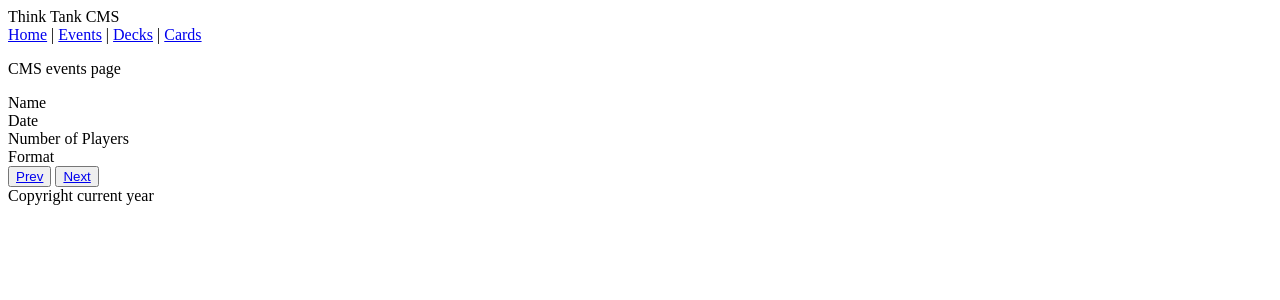
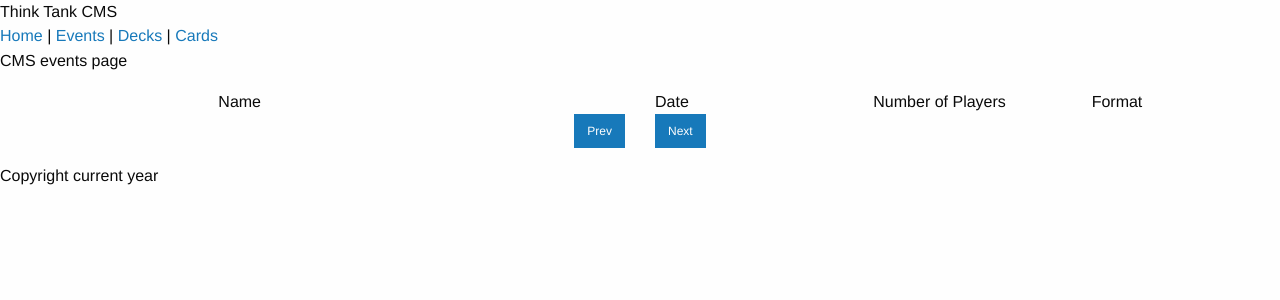
Before and after one commit to zefrof/thinkTank, a Flask app: template app/templates/cmsEvents.html in a window 1280 px wide. Shown: the top 300 px of the page. Run offline with Flask 2, Linux system fonts and the light colour scheme; the template is opened without the code that fills it, so the values that code supplies are empty; some libraries are stand-ins or nearby versions.

Commit message:
basic styling

```diff
--- a/app/templates/cmsEvents.html
+++ b/app/templates/cmsEvents.html
@@ -1,23 +1,24 @@
 {% extends "/inc/cmsLayout.html" %}
 {% block body %}
     <p>CMS events page</p>
-    <div class="table">
-        <div>
-            <div class="tblCol">Name</div>
-            <div class="tblCol">Date</div>
-            <div class="tblCol">Number of Players</div>
-            <div class="tblCol">Format</div>
-        </div>
+    <div class="grid-x grid-margin-x">
+        <div class="cell small-2"><!--For Spacing--></div>
+        <div class="cell small-4">Name</div>
+        <div class="cell small-2">Date</div>
+        <div class="cell small-2">Number of Players</div>
+        <div class="cell small-2">Format</div>
+    </div>
     {% for event in events %}
-        <div class="tblRow">
-            <div><a href="/editEvent/{{event.cid}}">Edit</a></div>
-            <div class="tblCol">{{event.name}}</div>
-            <div class="tblCol">{{event.date}}</div>
-            <div class="tblCol">{{event.numPlayers}}</div>
-            <div class="tblCol">{{event.format}}</div>
+        <div class="grid-x grid-margin-x">
+            <div class="cell small-2 large-2"><a class="tiny button" href="/editEvent/{{event.cid}}">Edit</a></div>
+            <div class="cell small-4 large-4">{{event.name}}</div>
+            <div class="cell small-2 large-2">{{event.date}}</div>
+            <div class="cell small-2 large-2">{{event.numPlayers}}</div>
+            <div class="cell small-2 large-2">{{event.format}}</div>
         </div>
     {% endfor %}
+    <div class="grid-x grid-margin-x clearfix">
+        <div class="cell small-6"><a class="small button float-right" href="/cmsEvents/{{page - 1}}">Prev</a></div>
+        <div class="cell small-6"><a class="small button" href="/cmsEvents/{{page + 1}}">Next</a></div>
     </div>
-    <button class="nextButton"><a href="/cmsEvents/{{page - 1}}">Prev</a></button>
-    <button class="nextButton"><a href="/cmsEvents/{{page + 1}}">Next</a></button>
 {% endblock %}
--- a/app/templates/inc/cmsLayout.html
+++ b/app/templates/inc/cmsLayout.html
@@ -13,5 +13,12 @@
         //content will be here
         {% endblock %}
     </main>
-    <footer>Copyright current year</footer>
+    <footer>
+        Copyright current year
+        <!-- Compressed CSS -->
+        <link rel="stylesheet" href="https://cdn.jsdelivr.net/npm/foundation-sites@6.4.3/dist/css/foundation.min.css" integrity="sha256-GSio8qamaXapM8Fq9JYdGNTvk/dgs+cMLgPeevOYEx0= sha384-wAweiGTn38CY2DSwAaEffed6iMeflc0FMiuptanbN4J+ib+342gKGpvYRWubPd/+ sha512-QHEb6jOC8SaGTmYmGU19u2FhIfeG+t/hSacIWPpDzOp5yygnthL3JwnilM7LM1dOAbJv62R+/FICfsrKUqv4Gg==" crossorigin="anonymous">
+
+        <!-- Compressed JavaScript -->
+        <script src="https://cdn.jsdelivr.net/npm/foundation-sites@6.4.3/dist/js/foundation.min.js" integrity="sha256-mRYlCu5EG+ouD07WxLF8v4ZAZYCA6WrmdIXyn1Bv9Vk= sha384-KzKofw4qqetd3kvuQ5AdapWPqV1ZI+CnfyfEwZQgPk8poOLWaabfgJOfmW7uI+AV sha512-0gHfaMkY+Do568TgjJC2iMAV0dQlY4NqbeZ4pr9lVUTXQzKu8qceyd6wg/3Uql9qA2+3X5NHv3IMb05wb387rA==" crossorigin="anonymous"></script>
+    </footer>
 </html>
```
Also changed, not shown: app/templates/temp.html (added, +23 -0 lines), 1 other file.
